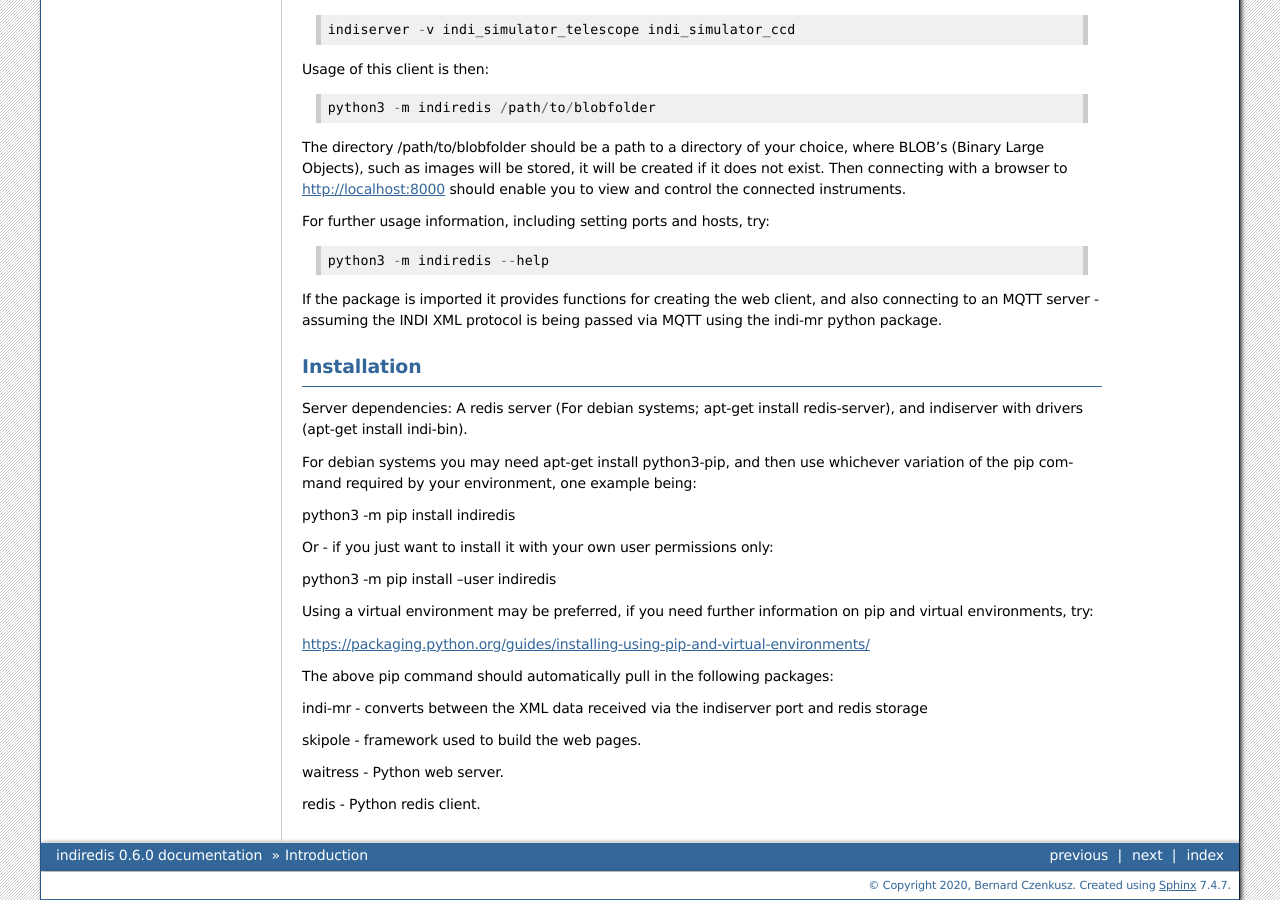
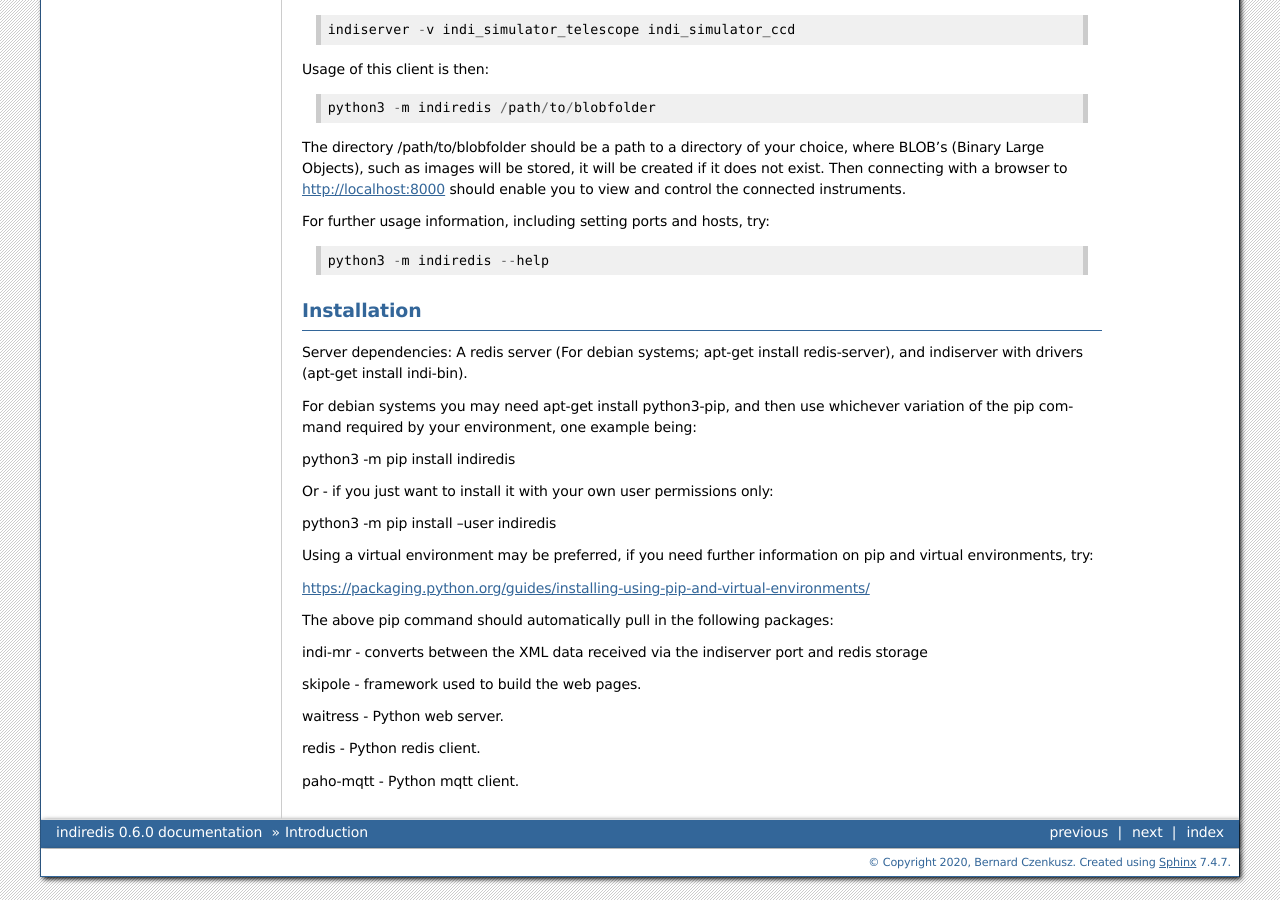
Before and after one commit to bernie-skipole/indi, a Sphinx documentation site: the page built from docs/source/usage/introduction.rst, in a window 1280 px wide and 900 px high, scrolled down 576 px. Built offline with Sphinx 7.4.7, drawn with Linux system fonts in a browser that asks for light colours.

Commit message:
further doc changes

```diff
--- a/docs/source/usage/introduction.rst
+++ b/docs/source/usage/introduction.rst
@@ -36,8 +36,6 @@ For further usage information, including setting ports and hosts, try::
 
     python3 -m indiredis --help
 
-If the package is imported it provides functions for creating the web client, and also connecting to an MQTT server - assuming the INDI XML protocol is being passed via MQTT using the indi-mr python package.
-
 
 Installation
 ^^^^^^^^^^^^
@@ -65,3 +63,5 @@ skipole - framework used to build the web pages.
 waitress - Python web server.
 
 redis - Python redis client.
+
+paho-mqtt - Python mqtt client.
```
Also changed, not shown: README.md (+2 -2 lines).
